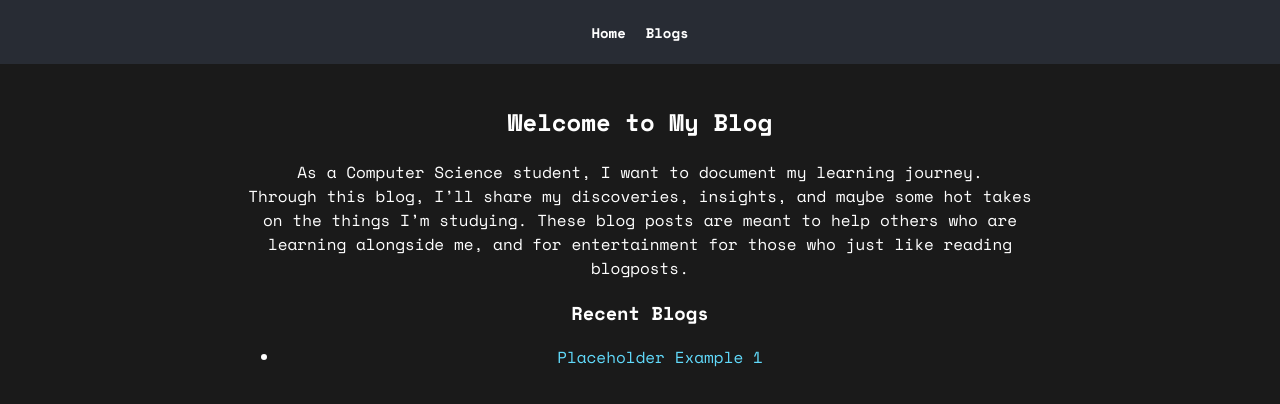
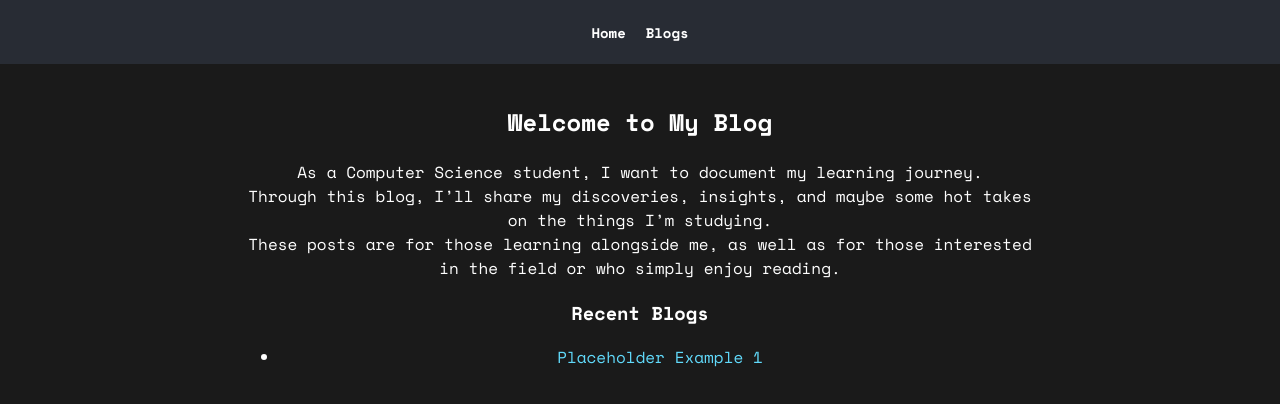
Before and after one commit to nielsjaspers/nielsjaspers.com, a React (Create React App) app: page /blogs in a window 1280 px wide. Shown: the top 404 px of the page. Built offline with nearby package versions, Linux system fonts and the light colour scheme; the HTML template or start-up script is replaced by a standard one.

Commit message:
fix: text flow

```diff
--- a/src/components/BlogsHome.js
+++ b/src/components/BlogsHome.js
@@ -7,11 +7,11 @@ function BlogsHome() {
             <h2>Welcome to My Blog</h2>
             <p>
                 As a Computer Science student, I want to document my learning journey.
-                <br/>
+                <br />
                 Through this blog, I’ll share my discoveries, insights, and maybe some hot takes on the things I’m studying.
-                These blog posts are meant to help others who are learning alongside me, and for entertainment for those who just like reading blogposts.
+                <br />
+                These posts are for those learning alongside me, as well as for those interested in the field or who simply enjoy reading.
             </p>
-
             <h3>Recent Blogs</h3>
             <ul>
                 <li><Link to="/blogs/test-blog">Placeholder Example 1</Link></li>
```
